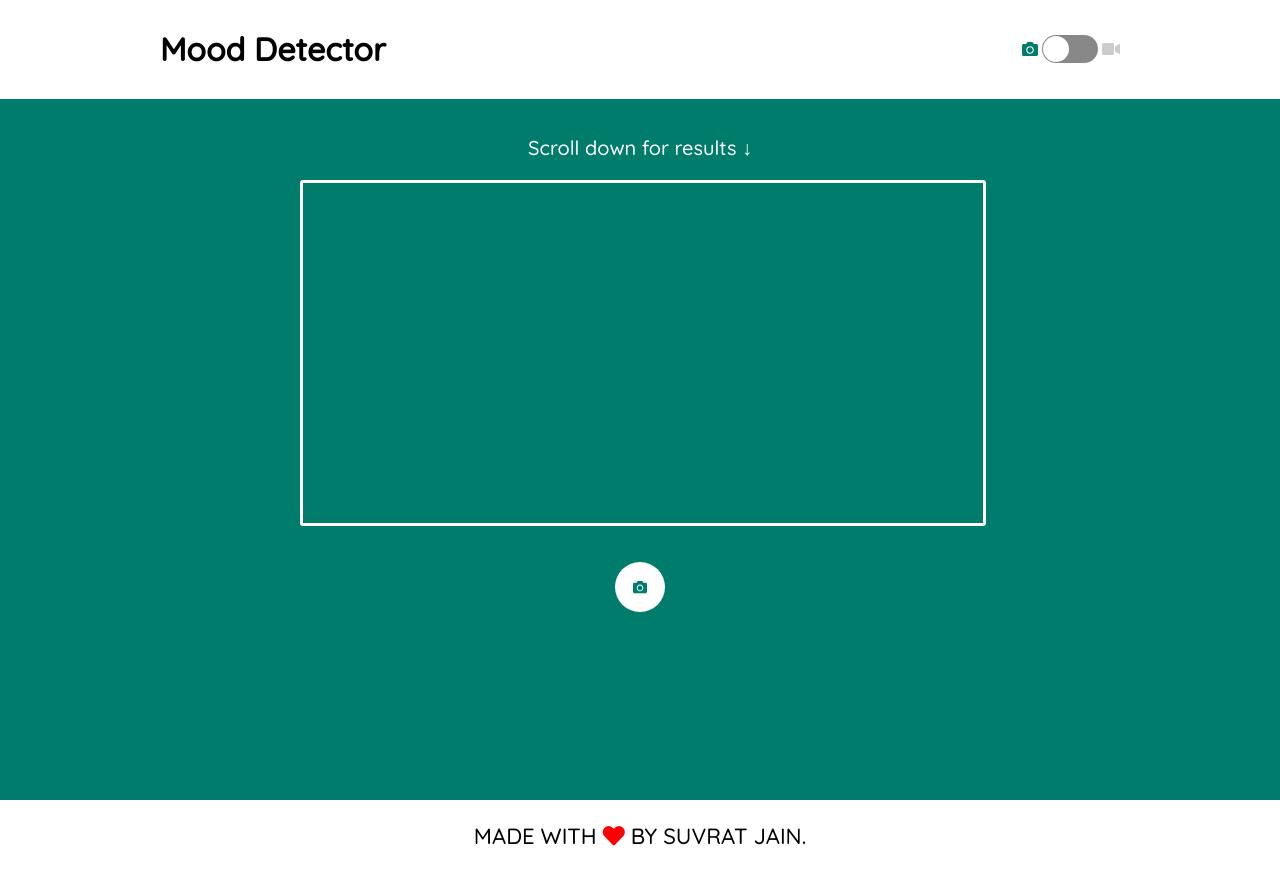
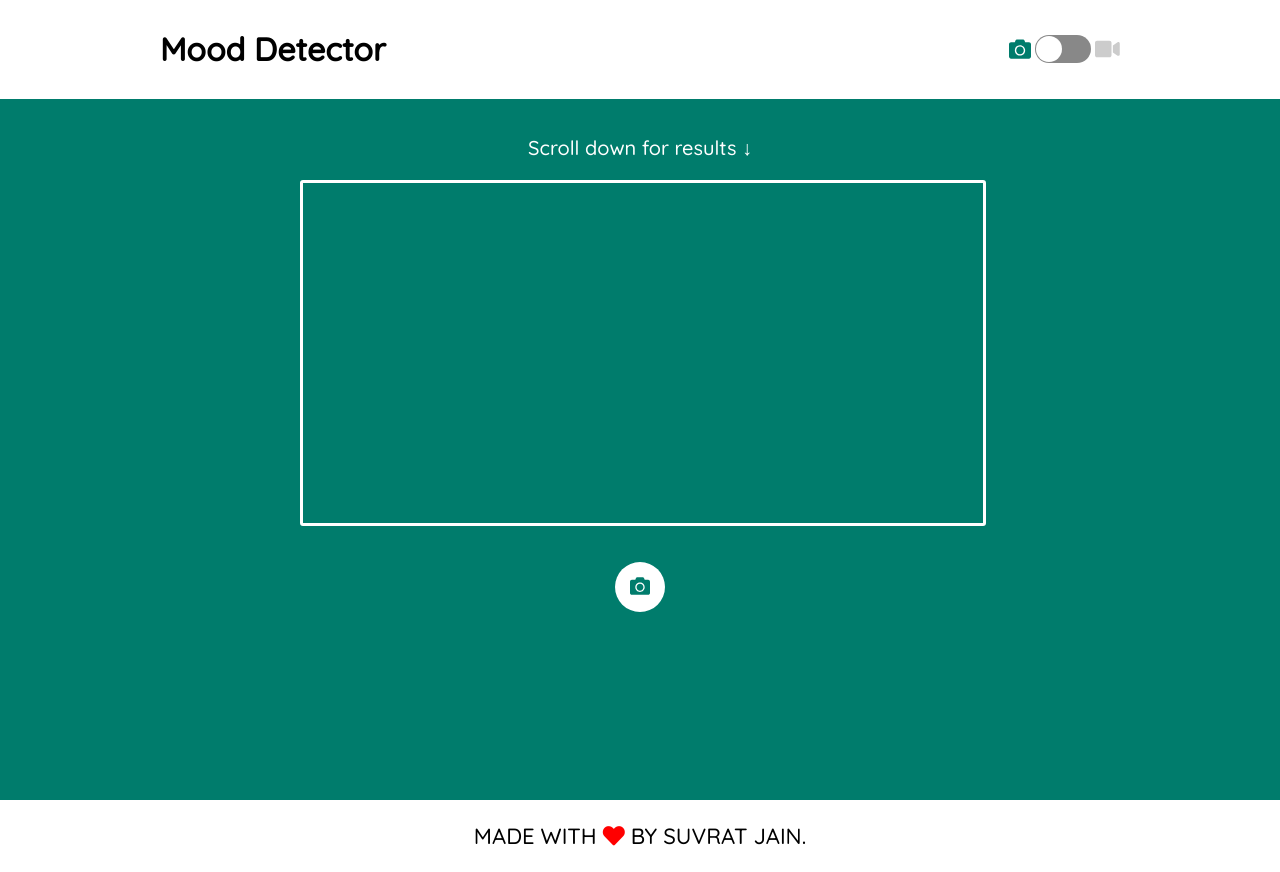
Before and after one commit to simplysuvi/face-emo, a React (Create React App) app: page / in a window 1280 px wide. Built offline with nearby package versions, Linux system fonts and the light colour scheme; no server answers; what face-api.js would draw is missing.

Commit message:
switcher

```diff
--- a/src/App.css
+++ b/src/App.css
@@ -20,6 +20,7 @@
   display: flex;
   justify-content: space-between;
   align-items: center;
+  font-size: 22px;
 }
 
 .App__switcher-switch {
--- a/src/components/Camera/Camera.css
+++ b/src/components/Camera/Camera.css
@@ -32,6 +32,8 @@ p.scroll_down
   height: 50px;
   width: 50px;
   border-radius: 50%;
+  font-size: 20px;
+  cursor: pointer;
 }
 
 .webcam-overlay {
```
